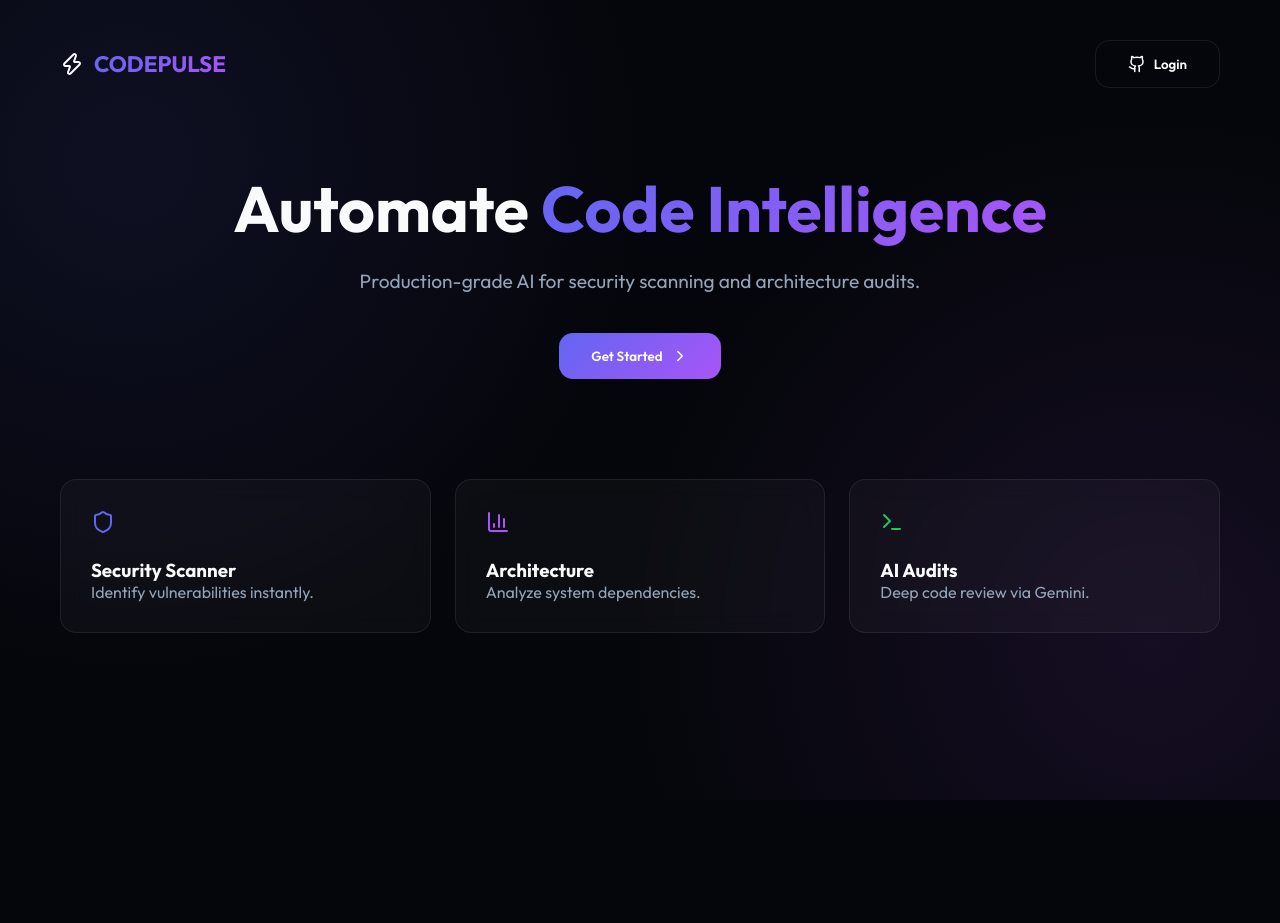
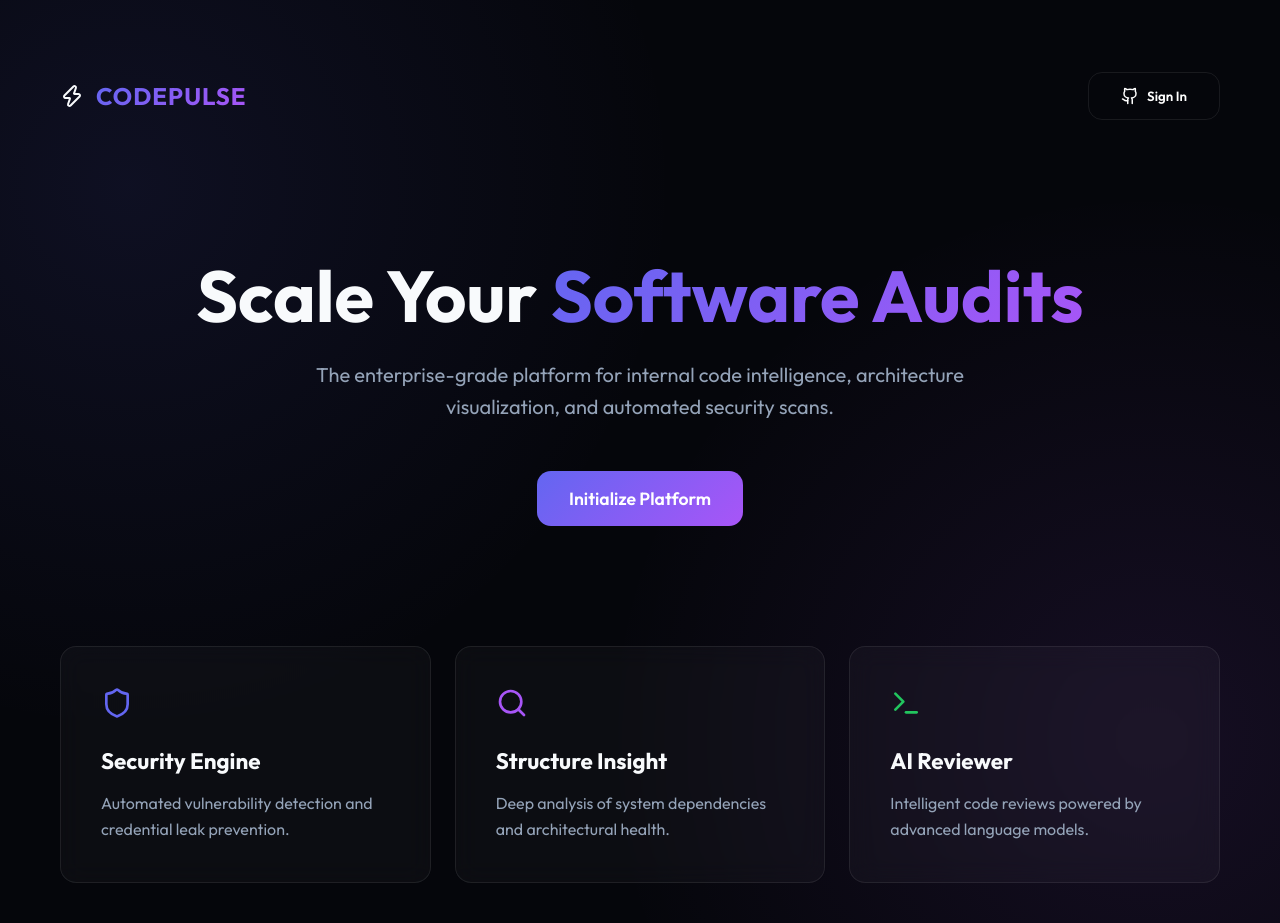
Before and after one commit to Edge-Explorer/CodePulse, a React app in the folder frontend/: page / in a window 1280 px wide. Before the commit the page ends 800 px from the top, so only its background shows below. Built offline with nearby package versions, Linux system fonts and the light colour scheme; the HTML template or start-up script is replaced by a standard one.

Commit message:
feat: professional modular frontend with architecture docs
Completed the transition to a component-based architecture. Standardized icons, removed emojis from source, and added a detailed README covering system design and troubleshooting steps.

```diff
--- a/frontend/src/App.jsx
+++ b/frontend/src/App.jsx
@@ -1,23 +1,27 @@
 import React, { useState } from 'react';
-import Landing from './pages/Landing';
-import Dashboard from './pages/Dashboard';
+import LandingPage from './pages/Landing';
+import DashboardPage from './pages/Dashboard';
 
+/**
+ * Main Application Component
+ * Handles the high-level routing between Authentication (Landing)
+ * and the main Application interface (Dashboard).
+ */
 const App = () => {
-  const [isLoggedIn, setIsLoggedIn] = useState(false);
+  const [isAuthenticated, setIsAuthenticated] = useState(false);
 
-  // For now, we simulate a login to see the Dashboard
-  const handleLogin = () => {
-    setIsLoggedIn(true);
+  const handleAuthentication = () => {
+    setIsAuthenticated(true);
   };
 
   return (
-    <>
-      {isLoggedIn ? (
-        <Dashboard />
+    <div className="app-root">
+      {isAuthenticated ? (
+        <DashboardPage />
       ) : (
-        <Landing onLogin={handleLogin} />
+        <LandingPage onAuthenticate={handleAuthentication} />
       )}
-    </>
+    </div>
   );
 };
 
--- a/frontend/src/pages/Landing.jsx
+++ b/frontend/src/pages/Landing.jsx
@@ -1,45 +1,95 @@
 import React from 'react';
 import { motion } from 'framer-motion';
-import { Github, Zap, Shield, BarChart3, Terminal, ChevronRight } from 'lucide-react';
+import { Github, Zap, Shield, Search, Terminal } from 'lucide-react';
 
-const Landing = ({ onLogin }) => {
+/**
+ * Landing Page Component
+ * The entry point for unauthenticated users.
+ */
+const Landing = ({ onAuthenticate }) => {
   return (
     <div className="container">
-      <nav style={{ display: 'flex', justifyContent: 'space-between', alignItems: 'center', marginBottom: '80px' }}>
-        <div style={{ display: 'flex', alignItems: 'center', gap: '10px' }}>
+      {/* Navigation */}
+      <nav style={{
+        display: 'flex',
+        justifyContent: 'space-between',
+        alignItems: 'center',
+        padding: '32px 0',
+        marginBottom: '64px'
+      }}>
+        <div style={{ display: 'flex', alignItems: 'center', gap: '12px' }}>
           <Zap size={24} className="neon-text" />
-          <h2 className="neon-text" style={{ fontSize: '1.4rem' }}>CODEPULSE</h2>
+          <h2 className="neon-text" style={{ fontSize: '1.5rem', letterSpacing: '1px', fontWeight: 800 }}>
+            CODEPULSE
+          </h2>
         </div>
-        <button className="btn-primary" onClick={onLogin} style={{ background: 'transparent', border: '1px solid var(--glass-border)' }}>
+        <button
+          className="btn-primary"
+          onClick={onAuthenticate}
+          style={{ background: 'transparent', border: '1px solid var(--glass-border)' }}
+        >
           <Github size={18} />
-          <span>Login</span>
+          <span>Sign In</span>
         </button>
       </nav>
 
-      <div style={{ textAlign: 'center', marginBottom: '100px' }}>
-        <motion.h1 initial={{ opacity: 0, y: 20 }} animate={{ opacity: 1, y: 0 }} style={{ fontSize: '4rem', marginBottom: '20px' }}>
-          Automate <span className="neon-text">Code Intelligence</span>
+      {/* Hero Section */}
+      <div style={{ textAlign: 'center', padding: '40px 0', marginBottom: '80px' }}>
+        <motion.h1
+          initial={{ opacity: 0, y: 20 }}
+          animate={{ opacity: 1, y: 0 }}
+          style={{ fontSize: '4.5rem', fontWeight: 800, marginBottom: '24px', lineHeight: 1.1 }}
+        >
+          Scale Your <span className="neon-text">Software Audits</span>
         </motion.h1>
-        <p style={{ color: 'var(--text-dim)', fontSize: '1.2rem', marginBottom: '40px' }}>
-          Production-grade AI for security scanning and architecture audits.
-        </p>
-        <button className="btn-primary" onClick={onLogin} style={{ margin: '0 auto' }}>
-          Get Started
-          <ChevronRight size={18} />
+        <motion.p
+          initial={{ opacity: 0, y: 20 }}
+          animate={{ opacity: 1, y: 0 }}
+          transition={{ delay: 0.1 }}
+          style={{
+            color: 'var(--text-dim)',
+            fontSize: '1.25rem',
+            maxWidth: '650px',
+            margin: '0 auto 48px',
+            lineHeight: 1.6
+          }}
+        >
+          The enterprise-grade platform for internal code intelligence,
+          architecture visualization, and automated security scans.
+        </motion.p>
+
+        <button
+          className="btn-primary"
+          onClick={onAuthenticate}
+          style={{ margin: '0 auto', fontSize: '1.1rem', padding: '16px 32px' }}
+        >
+          <span>Initialize Platform</span>
         </button>
       </div>
 
-      <div style={{ display: 'grid', gridTemplateColumns: 'repeat(auto-fit, minmax(300px, 1fr))', gap: '24px' }}>
+      {/* Features Grid */}
+      <div style={{
+        display: 'grid',
+        gridTemplateColumns: 'repeat(auto-fit, minmax(300px, 1fr))',
+        gap: '24px'
+      }}>
         {[
-          { icon: <Shield color="#6366f1" />, title: "Security Scanner", desc: "Identify vulnerabilities instantly." },
-          { icon: <BarChart3 color="#a855f7" />, title: "Architecture", desc: "Analyze system dependencies." },
-          { icon: <Terminal color="#22c55e" />, title: "AI Audits", desc: "Deep code review via Gemini." }
-        ].map((f, i) => (
-          <div key={i} className="glass-card" style={{ padding: '30px' }}>
-            <div style={{ marginBottom: '20px' }}>{f.icon}</div>
-            <h3>{f.title}</h3>
-            <p style={{ color: 'var(--text-dim)' }}>{f.desc}</p>
-          </div>
+          { icon: <Shield size={32} color="#6366f1" />, title: "Security Engine", desc: "Automated vulnerability detection and credential leak prevention." },
+          { icon: <Search size={32} color="#a855f7" />, title: "Structure Insight", desc: "Deep analysis of system dependencies and architectural health." },
+          { icon: <Terminal size={32} color="#22c55e" />, title: "AI Reviewer", desc: "Intelligent code reviews powered by advanced language models." }
+        ].map((feature, index) => (
+          <motion.div
+            key={index}
+            initial={{ opacity: 0, y: 20 }}
+            animate={{ opacity: 1, y: 0 }}
+            transition={{ delay: 0.2 + (index * 0.1) }}
+            className="glass-card"
+            style={{ padding: '40px', textAlign: 'left' }}
+          >
+            <div style={{ marginBottom: '24px' }}>{feature.icon}</div>
+            <h3 style={{ marginBottom: '16px', fontSize: '1.4rem' }}>{feature.title}</h3>
+            <p style={{ color: 'var(--text-dim)', lineHeight: 1.6 }}>{feature.desc}</p>
+          </motion.div>
         ))}
       </div>
     </div>
```
Also changed, not shown: frontend/src/pages/Dashboard.jsx (+72 -34 lines), 1 other file (tests, documents, lock files or other folders).
